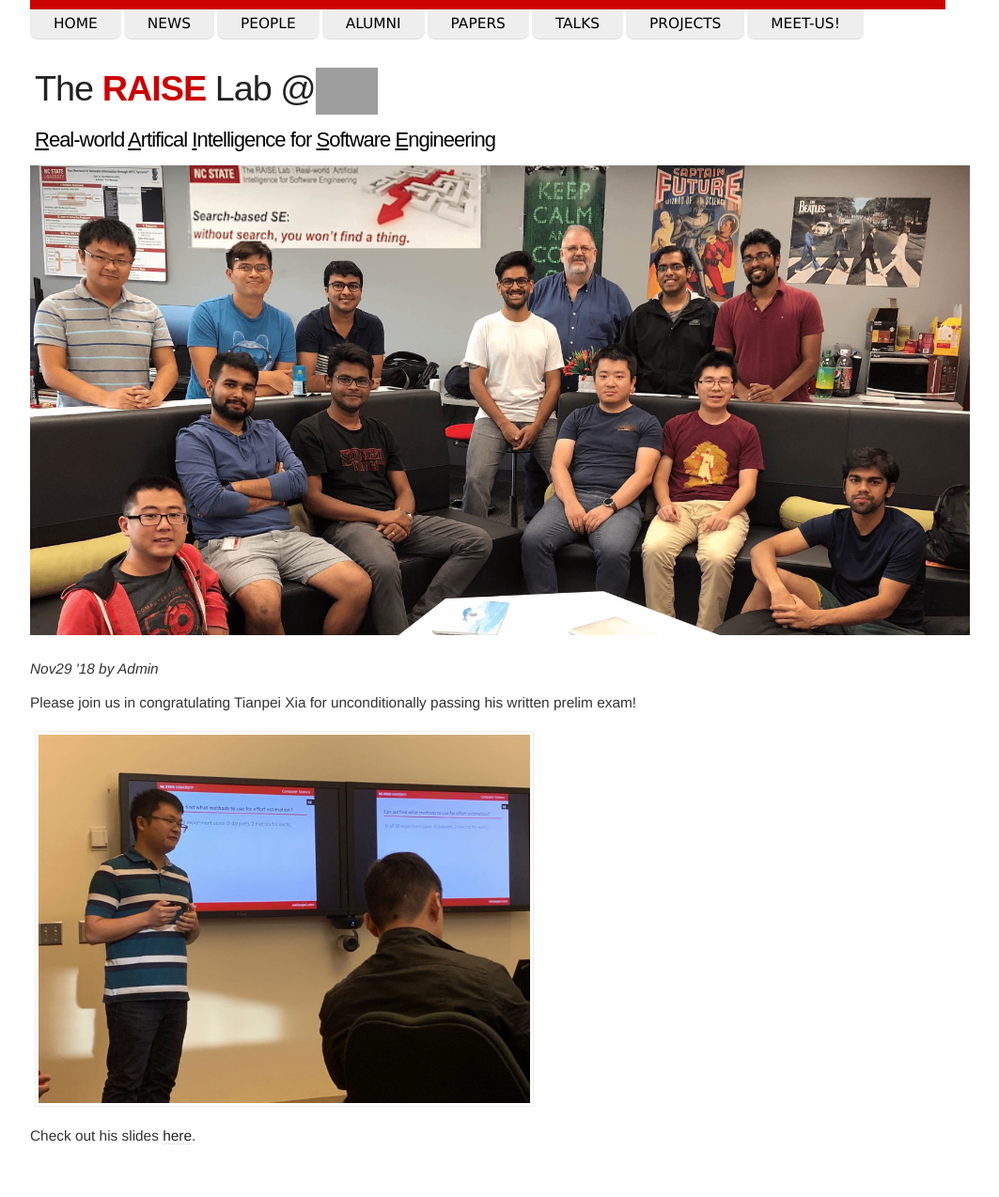
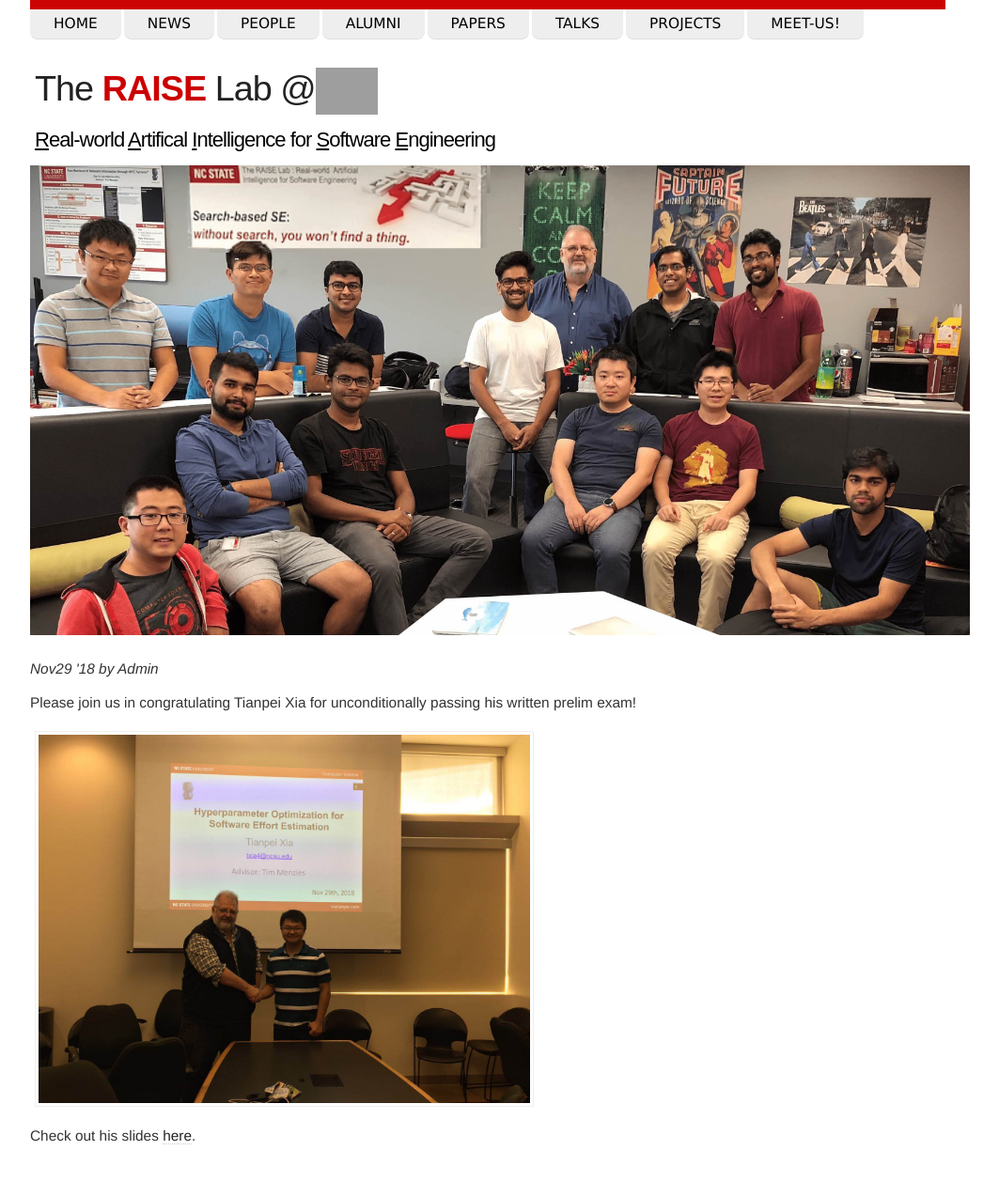
Before and after one commit to ai-se/ai-se.github.io, a Jekyll site: the page built from news/_posts/2018-11-29-written.md, in a window 1280 px wide. Shown: the whole page at 94% size, without its empty margins (126-1189 px from the left). Built offline with Jekyll 4.4.1, drawn with Linux system fonts in a browser that asks for light colours; grey boxes are pictures that could not be loaded.

Commit message:
Update 2018-11-29-written.md

```diff
--- a/news/_posts/2018-11-29-written.md
+++ b/news/_posts/2018-11-29-written.md
@@ -6,6 +6,6 @@ excerpt: Congrats
 ---
 Please join us in congratulating Tianpei Xia for unconditionally passing his written prelim exam!
 
-<img src="/img/pwritten.jpeg" alt="patrick written exam" height="400">
+<img src="/img/patrick_written.jpeg" alt="patrick written exam" height="400">
 
 Check out his slides [here](https://docs.google.com/presentation/d/19o9JzxxWrlQCBhH45FzpTUtEXbNPQipDT0O0en3SmWM/edit?usp=sharing).
```
